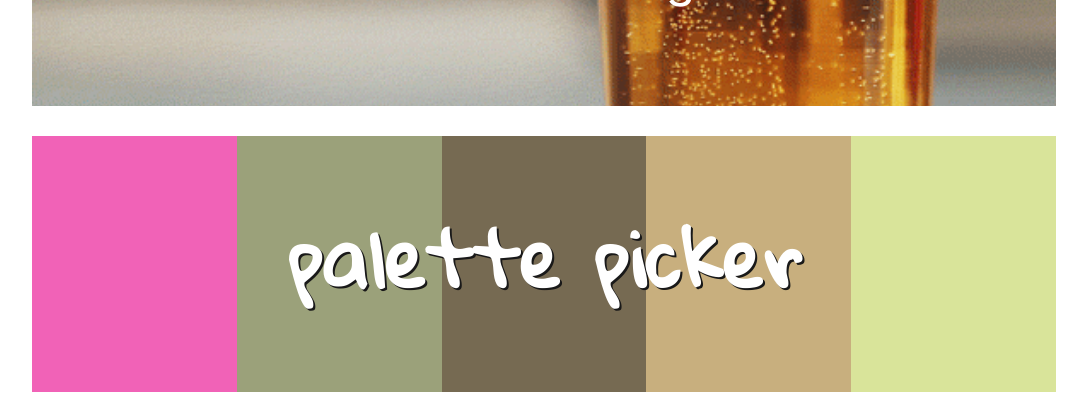
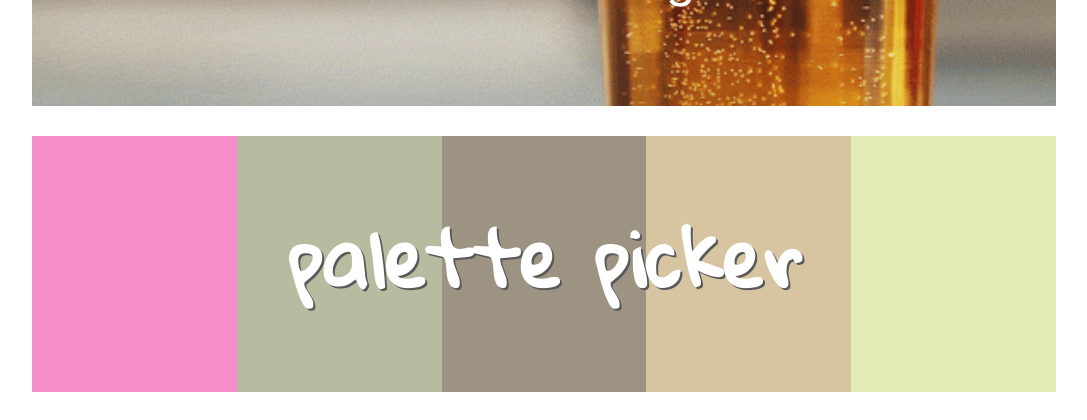
Before and after one commit to christopherchateau/personal-site, a React (Create React App) app: page / in a window 1280 px wide. Shown: the part 2020-2440 px from the top of the page, without its empty margins (96-1183 px from the left). Built offline with nearby package versions, Linux system fonts and the light colour scheme.

Commit message:
Change proj-pp background opacity to 0.65

```diff
--- a/src/App.css
+++ b/src/App.css
@@ -211,7 +211,7 @@ body {
 
 .proj-pp {
   font-family: "Gloria Hallelujah", cursive;
-  opacity: 0.9;
+  opacity: 0.65;
   position: relative;
 }
 
```
